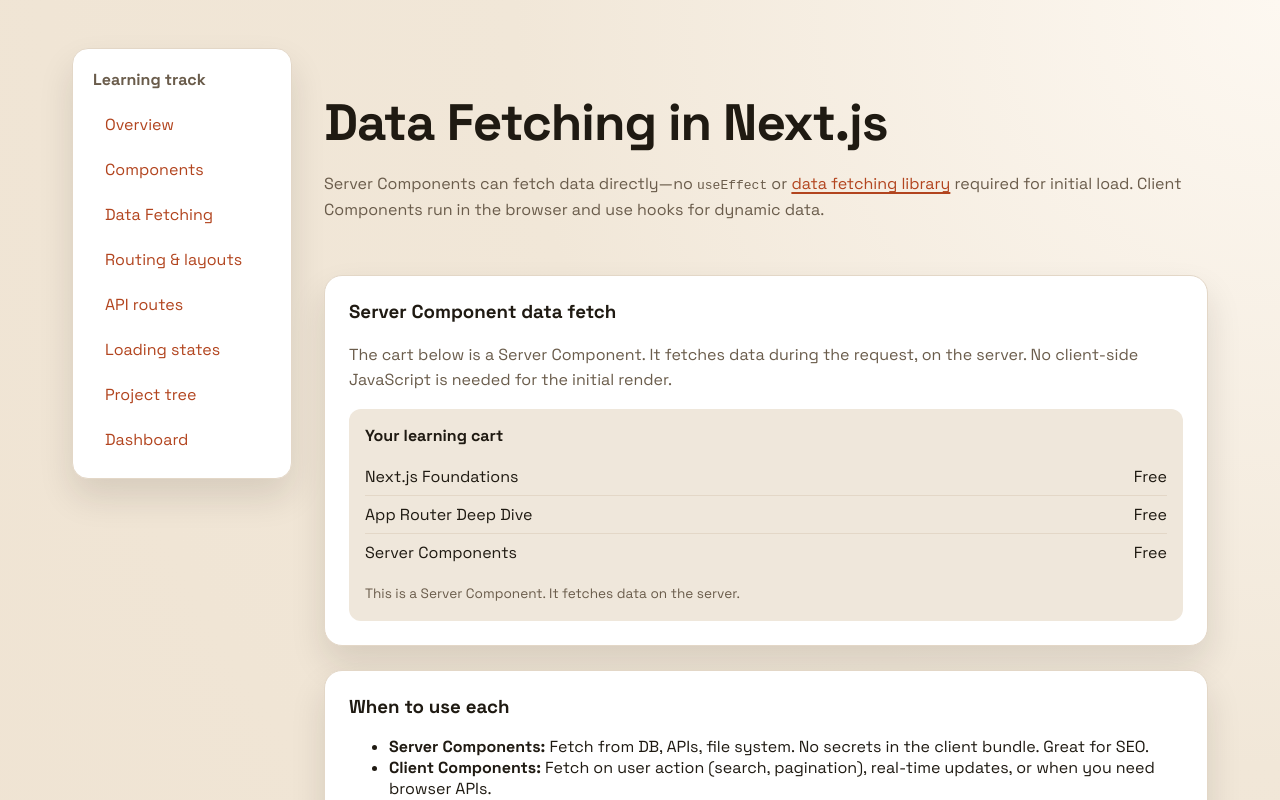
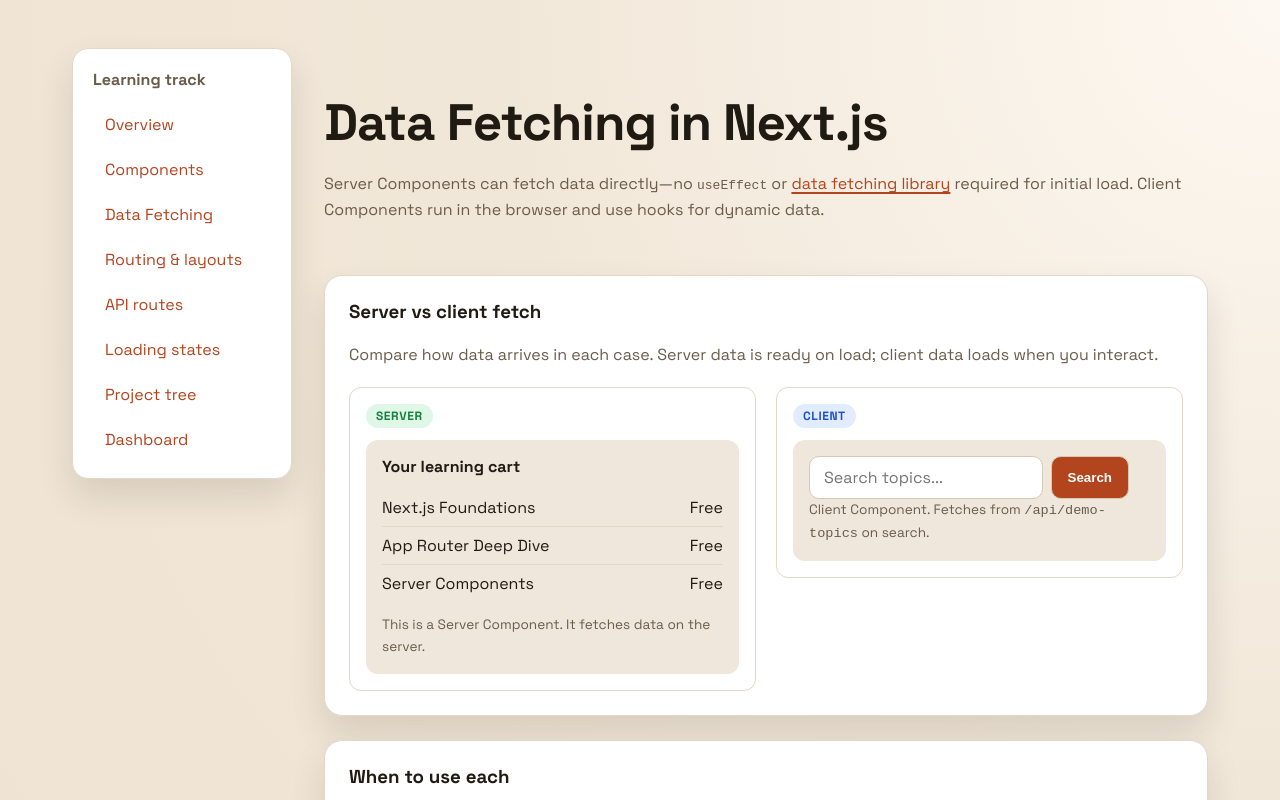
Before and after one commit to hexlianine/nexter, a Next.js app: page /learn/data-fetching in a window 1280 px wide. Shown: the top 800 px of the page. Built offline with nearby package versions, Linux system fonts and the light colour scheme.

Commit message:
feat: implement topic search and fetch comparison in data fetching page

```diff
--- a/app/(learning)/learn/data-fetching/page.tsx
+++ b/app/(learning)/learn/data-fetching/page.tsx
@@ -1,5 +1,6 @@
 import Link from "next/link";
 import Cart from "../../../ui/cart";
+import TopicSearch from "../../../ui/topic-search";
 
 export default function DataFetchingPage() {
   return (
@@ -24,13 +25,25 @@
       </section>
 
       <section className="hero-card" style={{ marginBottom: 24 }}>
-        <h3 style={{ marginTop: 0 }}>Server Component data fetch</h3>
-        <p>
-          The cart below is a Server Component. It fetches data during the
-          request, on the server. No client-side JavaScript is needed for the
-          initial render.
+        <h3 style={{ marginTop: 0 }}>Server vs client fetch</h3>
+        <p style={{ marginBottom: 20 }}>
+          Compare how data arrives in each case. Server data is ready on load;
+          client data loads when you interact.
         </p>
-        <Cart />
+        <div className="fetch-comparison">
+          <div className="fetch-comparison-card">
+            <span className="fetch-comparison-label fetch-comparison-label--server">
+              Server
+            </span>
+            <Cart />
+          </div>
+          <div className="fetch-comparison-card">
+            <span className="fetch-comparison-label fetch-comparison-label--client">
+              Client
+            </span>
+            <TopicSearch />
+          </div>
+        </div>
       </section>
 
       <section className="hero-card" style={{ marginBottom: 24 }}>
@@ -50,9 +63,10 @@
       <section className="hero-card">
         <h3 style={{ marginTop: 0 }}>Try it</h3>
         <p>
-          Visit the{" "}
-          <Link href="/learn/components">Components</Link> page to see Client
-          Components that fetch or react to user input.
+          Use the client search above (e.g. type &quot;server&quot; or
+          &quot;router&quot;), or visit{" "}
+          <Link href="/learn/components">Components</Link> for more Client
+          Components that react to user input.
         </p>
       </section>
 
--- /dev/null
+++ b/app/api/demo-topics/route.ts
@@ -0,0 +1,26 @@
+// Demo API for client-side fetch example. Returns topics filtered by query.
+const TOPICS = [
+  { id: "1", name: "Next.js Foundations", slug: "foundations", level: "beginner" },
+  { id: "2", name: "App Router Deep Dive", slug: "app-router", level: "intermediate" },
+  { id: "3", name: "Server Components", slug: "server-components", level: "intermediate" },
+  { id: "4", name: "Data Fetching", slug: "data-fetching", level: "beginner" },
+  { id: "5", name: "Client Components", slug: "client-components", level: "beginner" },
+  { id: "6", name: "Route Handlers", slug: "route-handlers", level: "intermediate" },
+];
+
+export async function GET(request: Request) {
+  const { searchParams } = new URL(request.url);
+  const q = searchParams.get("q")?.toLowerCase().trim() ?? "";
+
+  // Simulate network delay
+  await new Promise((r) => setTimeout(r, 400));
+
+  const filtered = q
+    ? TOPICS.filter(
+        (t) =>
+          t.name.toLowerCase().includes(q) || t.slug.toLowerCase().includes(q)
+      )
+    : TOPICS;
+
+  return Response.json({ topics: filtered });
+}
--- a/app/globals.css
+++ b/app/globals.css
@@ -941,6 +941,75 @@
   color: var(--muted);
 }
 
+/* Topic search (client fetch demo) */
+.topic-search {
+  background: var(--bg-strong);
+  border-radius: 12px;
+  padding: 16px;
+}
+
+.topic-search-results {
+  margin-top: 12px;
+}
+
+.topic-search-hint {
+  margin: 0;
+  font-size: 0.9rem;
+  color: var(--muted);
+}
+
+/* Fetch comparison layout */
+.fetch-comparison {
+  display: grid;
+  grid-template-columns: 1fr 1fr;
+  gap: 20px;
+  align-items: start;
+}
+
+@media (max-width: 640px) {
+  .fetch-comparison {
+    grid-template-columns: 1fr;
+  }
+}
+
+.fetch-comparison-card {
+  background: var(--card);
+  border-radius: 12px;
+  padding: 16px;
+  border: 1px solid var(--card-border);
+}
+
+.fetch-comparison-label {
+  display: inline-block;
+  margin-bottom: 12px;
+  padding: 4px 10px;
+  border-radius: 999px;
+  font-size: 0.75rem;
+  font-weight: 700;
+  text-transform: uppercase;
+  letter-spacing: 0.05em;
+}
+
+.fetch-comparison-label--server {
+  background: rgba(34, 197, 94, 0.15);
+  color: #15803d;
+}
+
+[data-theme="dark"] .fetch-comparison-label--server {
+  background: rgba(34, 197, 94, 0.25);
+  color: #4ade80;
+}
+
+.fetch-comparison-label--client {
+  background: rgba(59, 130, 246, 0.15);
+  color: #1d4ed8;
+}
+
+[data-theme="dark"] .fetch-comparison-label--client {
+  background: rgba(59, 130, 246, 0.25);
+  color: #60a5fa;
+}
+
 /* Search */
 .search-form {
   display: flex;
--- /dev/null
+++ b/app/ui/topic-search.tsx
@@ -0,0 +1,73 @@
+"use client";
+
+import { useState } from "react";
+
+type Topic = {
+  id: string;
+  name: string;
+  slug: string;
+  level: string;
+};
+
+export default function TopicSearch() {
+  const [query, setQuery] = useState("");
+  const [topics, setTopics] = useState<Topic[]>([]);
+  const [loading, setLoading] = useState(false);
+  const [searched, setSearched] = useState(false);
+
+  async function handleSearch(e: React.FormEvent) {
+    e.preventDefault();
+    setLoading(true);
+    setSearched(true);
+    try {
+      const res = await fetch(`/api/demo-topics?q=${encodeURIComponent(query)}`);
+      const data = await res.json();
+      setTopics(data.topics ?? []);
+    } catch {
+      setTopics([]);
+    } finally {
+      setLoading(false);
+    }
+  }
+
+  return (
+    <div className="topic-search">
+      <form onSubmit={handleSearch} className="search-form">
+        <input
+          type="search"
+          value={query}
+          onChange={(e) => setQuery(e.target.value)}
+          placeholder="Search topics..."
+          className="search-input"
+          aria-label="Search topics"
+        />
+        <button type="submit" className="search-button" disabled={loading}>
+          {loading ? "Loading…" : "Search"}
+        </button>
+      </form>
+      {searched && (
+        <div className="topic-search-results">
+          {loading ? (
+            <p className="topic-search-hint">Fetching…</p>
+          ) : topics.length > 0 ? (
+            <ul className="cart-list">
+              {topics.map((t) => (
+                <li key={t.id} className="cart-item">
+                  <span className="cart-item-name">{t.name}</span>
+                  <span className={`badge course-card-difficulty--${t.level}`}>
+                    {t.level}
+                  </span>
+                </li>
+              ))}
+            </ul>
+          ) : (
+            <p className="topic-search-hint">No topics found. Try &quot;server&quot; or &quot;router&quot;.</p>
+          )}
+        </div>
+      )}
+      <p className="cart-hint">
+        Client Component. Fetches from <code>/api/demo-topics</code> on search.
+      </p>
+    </div>
+  );
+}
```
